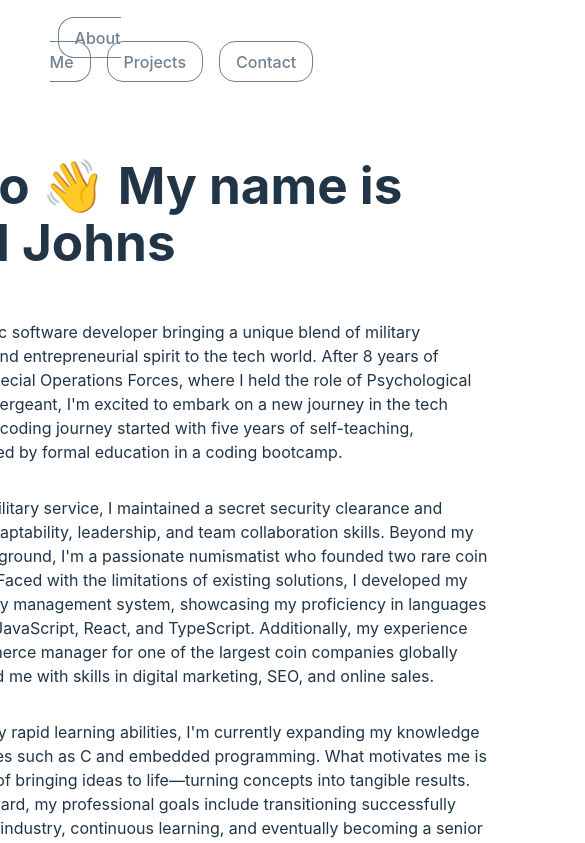
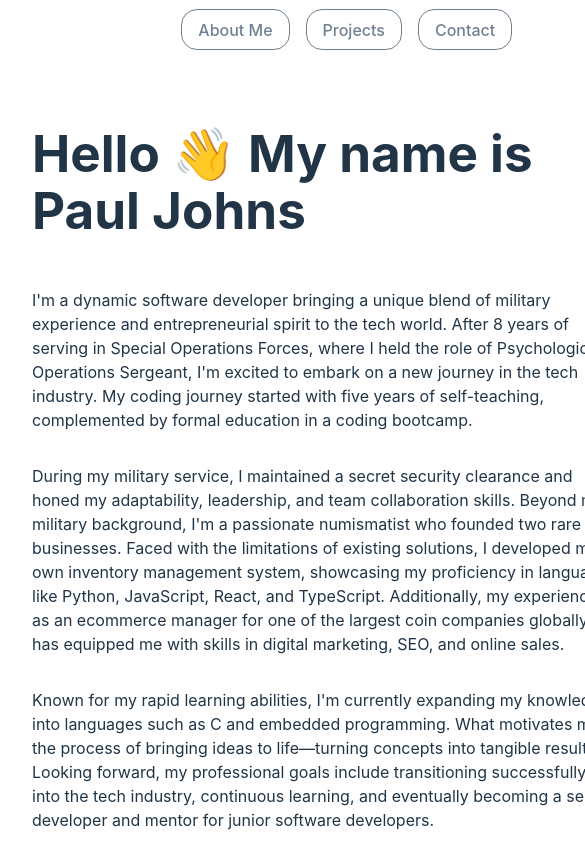
Before and after one commit to Johnny-Codes/portfolio, a React (Vite) app: page / in a window 390 px wide. Shown: the top 843 px of the page, 585 px wide, since content can reach past the window. Built offline with nearby package versions, Linux system fonts and the light colour scheme.

Commit message:
mobile? go back 2 commits to find og

```diff
--- a/src/index.css
+++ b/src/index.css
@@ -12,10 +12,14 @@
   -webkit-font-smoothing: antialiased;
   -moz-osx-font-smoothing: grayscale;
   -webkit-text-size-adjust: 100%;
+}
 
-  width: 100%;
+body {
   margin: 0;
-  padding: 0;
+  display: flex;
+  place-items: center;
+  min-width: 320px;
+  min-height: 100vh;
 }
 
 .container {
@@ -74,9 +78,6 @@ a {
 }
 a:hover {
   color: #535bf2;
-}
-
-body {
 }
 
 h1 {
@@ -182,6 +183,11 @@ textarea {
     flex-direction: column;
   }
 
+  .container {
+    display: flex;
+    flex-direction: column;
+  }
+
   .project-title {
     text-align: center;
   }
```
